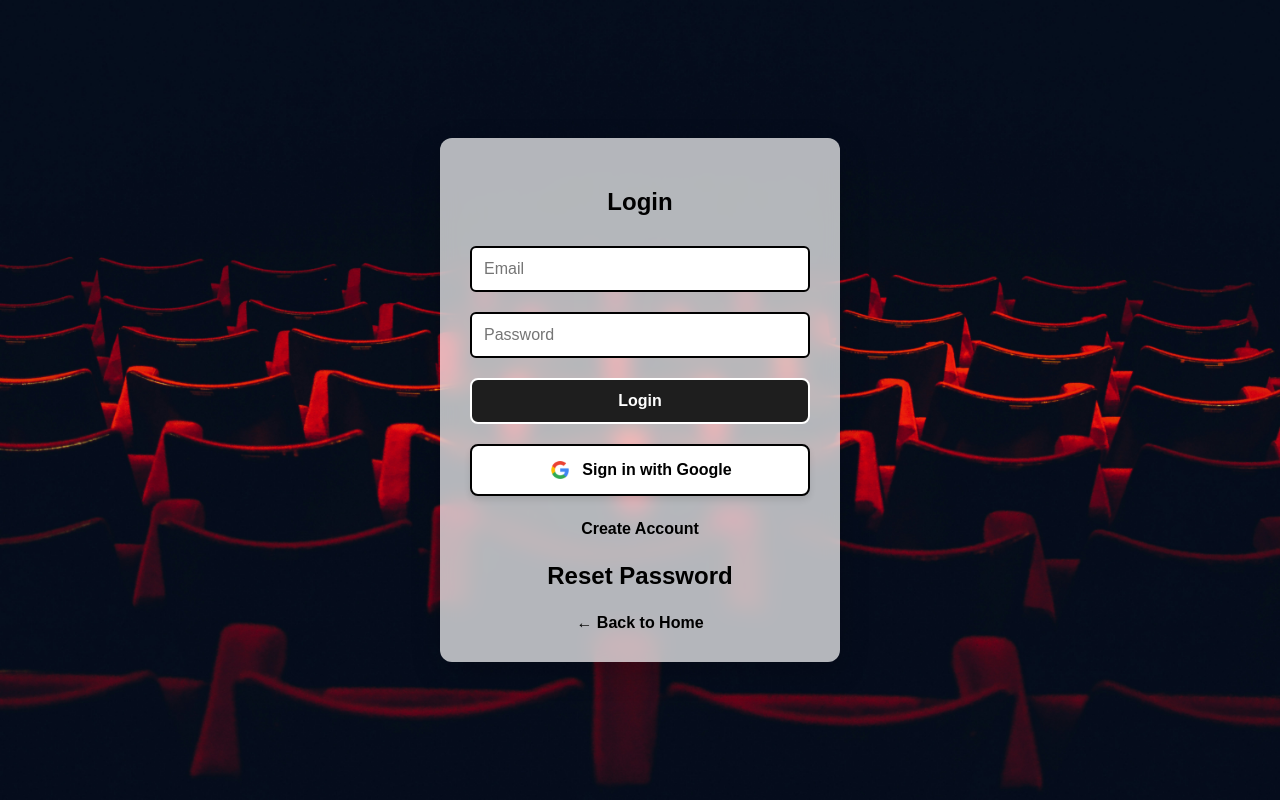
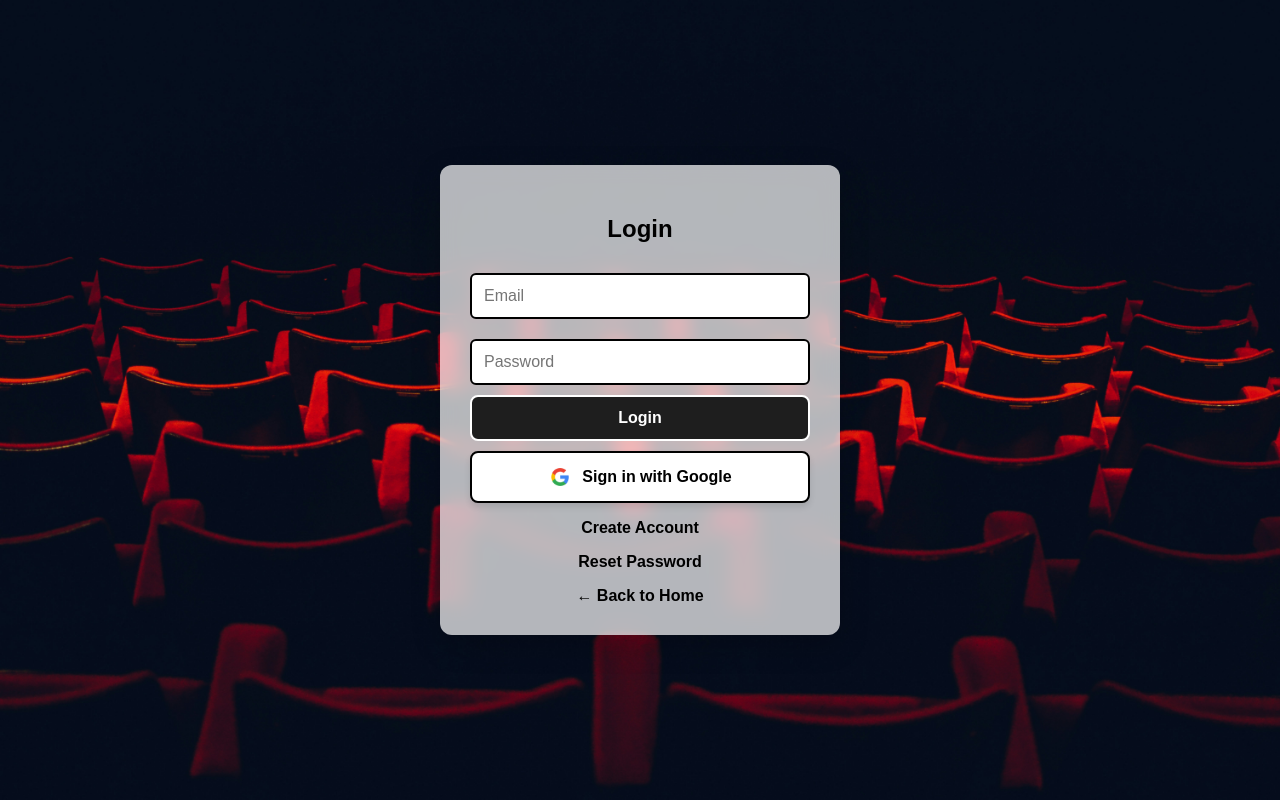
Before and after one commit to ulrichsene/UltimateMovieRecommendation, a Flask app: page /login in a window 1280 px wide. Run offline with Flask 3, Linux system fonts and the light colour scheme; parts of the project's set-up code (start-up, migrations or seed data) failed here and were passed over; some libraries are stand-ins or nearby versions.

Commit message:
reset size fixed

```diff
--- a/templates/login.html
+++ b/templates/login.html
@@ -7,7 +7,7 @@
     <title>Login - Slither Sisters</title>
 
     <!-- External Stylesheets -->
-    <link rel="stylesheet" href="static/styles/index.css">
+    <!-- <link rel="stylesheet" href="static/styles/index.css"> -->
     <link rel="stylesheet" href="static/styles/login.css">
     <link rel="icon" type="image/x-icon" href="/static/images/favicon.ico">
 
@@ -34,7 +34,7 @@
         <p id="error-message"></p>
         <a href="/createUser" class="back-btn">Create Account</a>
         <!-- Link to Password Reset Page -->
-        <p><a href="/resetPassword" class="reset-password-link">Reset Password</a></p>
+        <p><a href="/resetPassword" class="back-btn">Reset Password</a></p>
         <a href="/" class="back-btn">&#x2190 Back to Home</a>
 
     </div>
```
